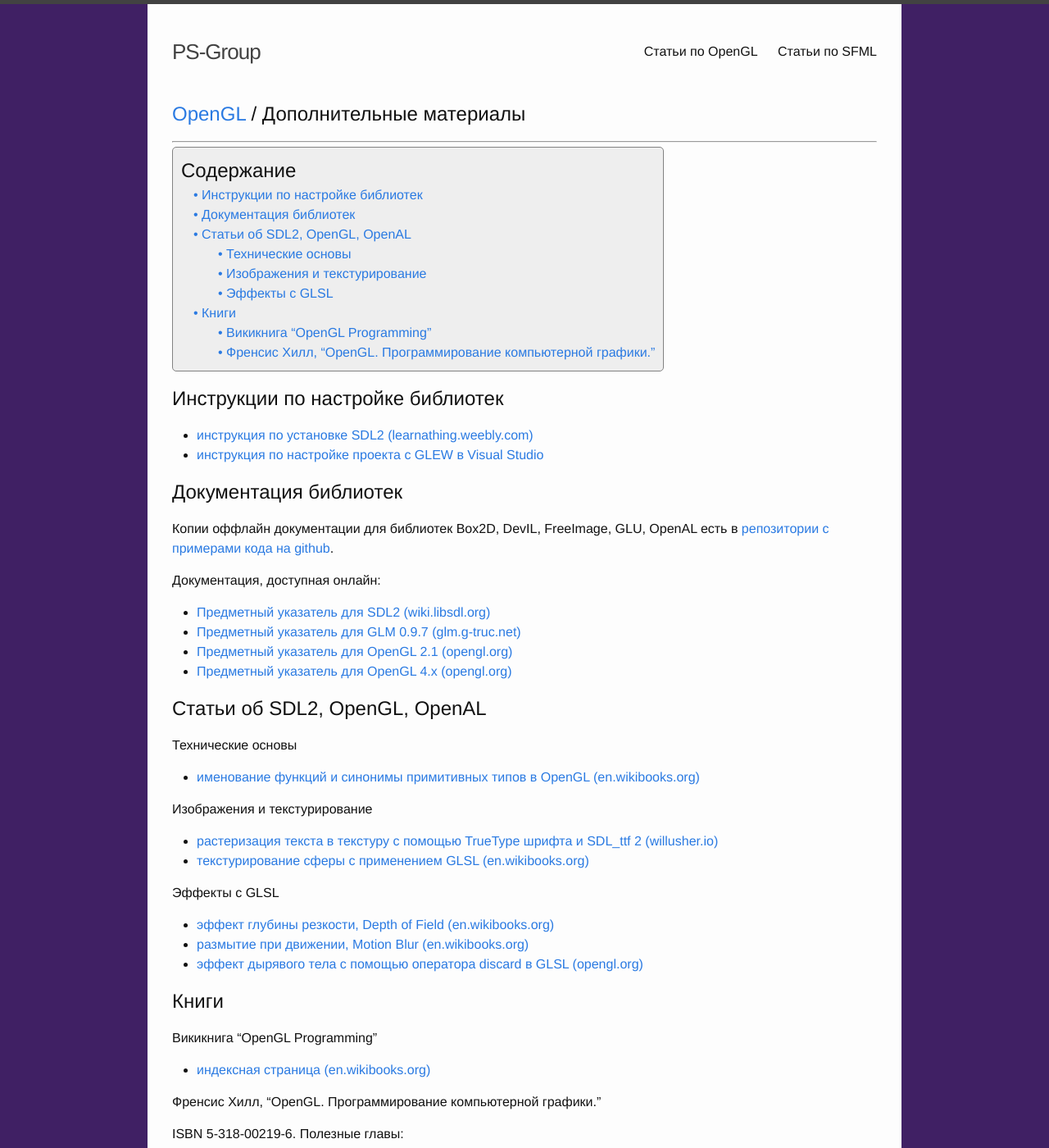
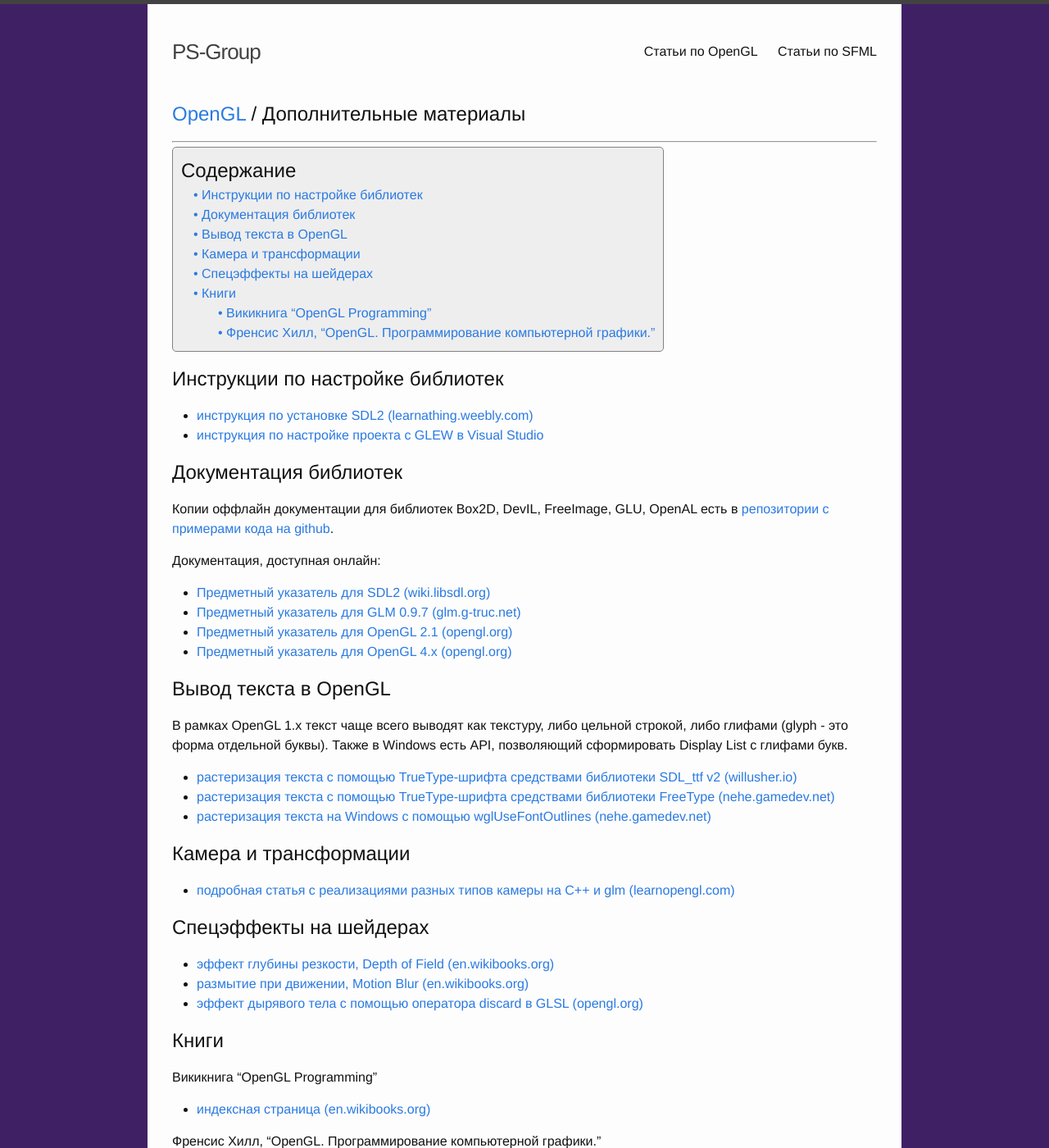
Before and after one commit to ps-group/ps-group.github.io, a Jekyll site: the page built from _opengl/useful-links.md, in a window 1280 px wide and 1400 px high. Shown: the whole window at 82% size. Built offline with Jekyll 4.4.1, drawn with Linux system fonts in a browser that asks for light colours.

Commit message:
Update useful-links.md

```diff
--- a/_opengl/useful-links.md
+++ b/_opengl/useful-links.md
@@ -18,18 +18,19 @@ title: 'Дополнительные материалы'
 - [Предметный указатель для OpenGL 2.1 (opengl.org)](https://www.opengl.org/sdk/docs/man2/)
 - [Предметный указатель для OpenGL 4.x (opengl.org)](https://www.opengl.org/sdk/docs/man4/)
 
-## Статьи об SDL2, OpenGL, OpenAL
+## Вывод текста в OpenGL
 
-#### Технические основы
+В рамках OpenGL 1.x текст чаще всего выводят как текстуру, либо цельной строкой, либо глифами (glyph - это форма отдельной буквы). Также в Windows есть API, позволяющий сформировать Display List с глифами букв.
 
-- [именование функций и синонимы примитивных типов в OpenGL (en.wikibooks.org)](https://en.wikibooks.org/wiki/OpenGL_Programming/Basics/NamingConventions)
+- [растеризация текста с помощью TrueType-шрифта средствами библиотеки SDL_ttf v2 (willusher.io)](http://www.willusher.io/sdl2%20tutorials/2013/12/18/lesson-6-true-type-fonts-with-sdl_ttf)
+- [растеризация текста с помощью TrueType-шрифта средствами библиотеки FreeType (nehe.gamedev.net)](http://nehe.gamedev.net/tutorial/freetype_fonts_in_opengl/24001/)
+- [растеризация текста на Windows с помощью wglUseFontOutlines (nehe.gamedev.net)](http://nehe.gamedev.net/tutorial/outline_fonts/15004/)
 
-#### Изображения и текстурирование
+## Камера и трансформации
 
-- [растеризация текста в текстуру с помощью TrueType шрифта и SDL_ttf 2 (willusher.io)](http://www.willusher.io/sdl2%20tutorials/2013/12/18/lesson-6-true-type-fonts-with-sdl_ttf)
-- [текстурирование сферы с применением GLSL (en.wikibooks.org)](https://en.wikibooks.org/wiki/GLSL_Programming/GLUT/Textured_Spheres)
+- [подробная статья с реализациями разных типов камеры на C++ и glm (learnopengl.com)](http://learnopengl.com/#!Getting-started/Camera)
 
-#### Эффекты с GLSL
+## Спецэффекты на шейдерах
 
 - [эффект глубины резкости, Depth of Field (en.wikibooks.org)](https://en.wikibooks.org/wiki/OpenGL_Programming/Depth_of_Field)
 - [размытие при движении, Motion Blur (en.wikibooks.org)](https://en.wikibooks.org/wiki/OpenGL_Programming/Motion_Blur)
```
